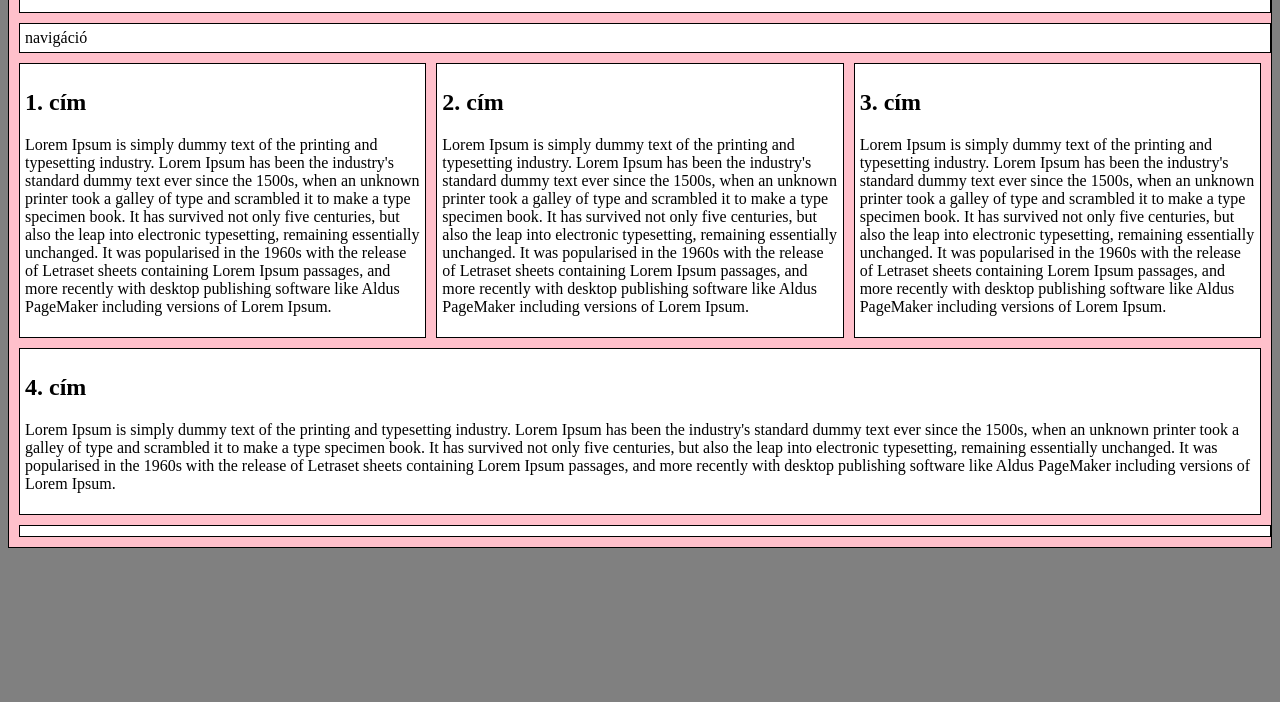
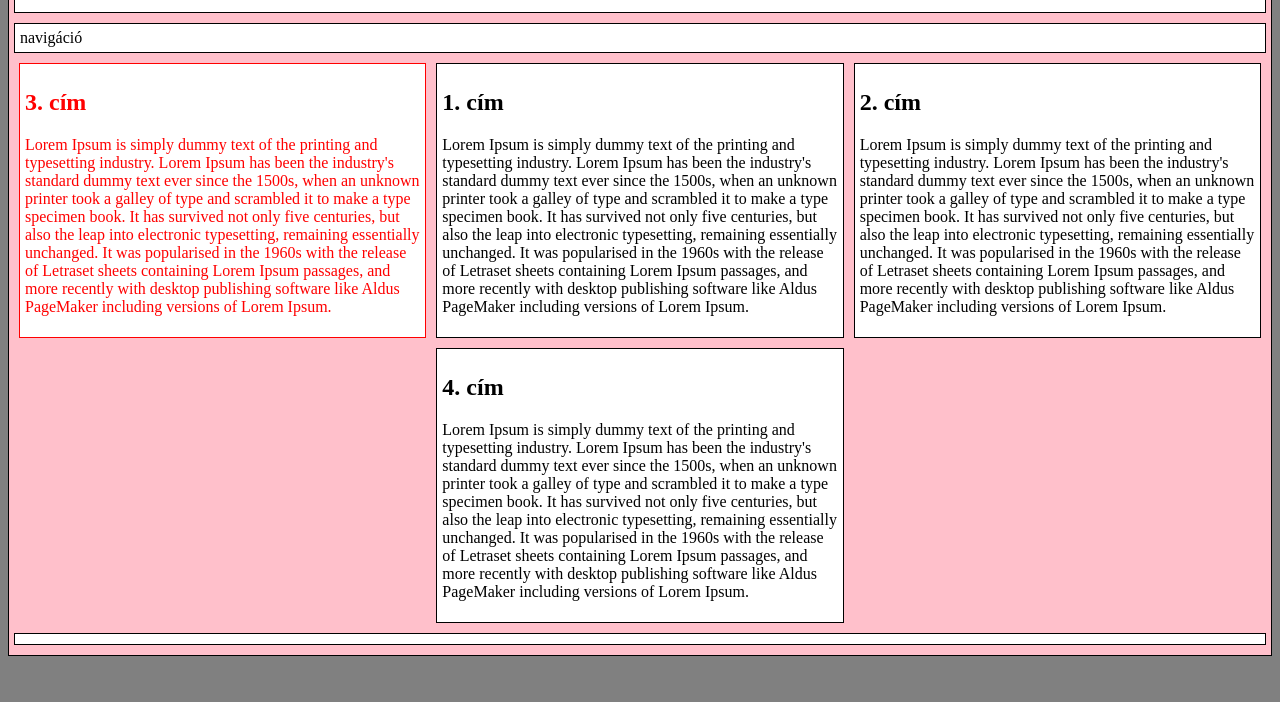
Before and after one commit to HeczKlaudia/GitGyakorlas, a plain HTML site: page public_html/index.html in a window 1280 px wide. Shown: the part 98-800 px from the top of the page. Drawn offline with Linux system fonts and the light colour scheme.

Commit message:
további próbálkozások

```diff
--- a/public_html/stilus.css
+++ b/public_html/stilus.css
@@ -9,6 +9,8 @@ main {
     display: flex;
     flex-wrap: wrap;
     flex-direction: row;
+    align-items: baseline;
+    justify-content: center;
 }
 
 main, header, nav, footer, article {
@@ -28,6 +30,15 @@ header, nav, footer {
 }
 
 article {
-    flex: 1 0 calc(33.33333% - 10px);
+    flex: 0 0 calc(33.33333% - 10px);
     /*width: calc(33.33333% - 10px);*/
 }
+
+main article:nth-child(5) {
+    color: red;
+    order: -1;
+}
+
+header, nav {
+    order: -10;
+}
```
